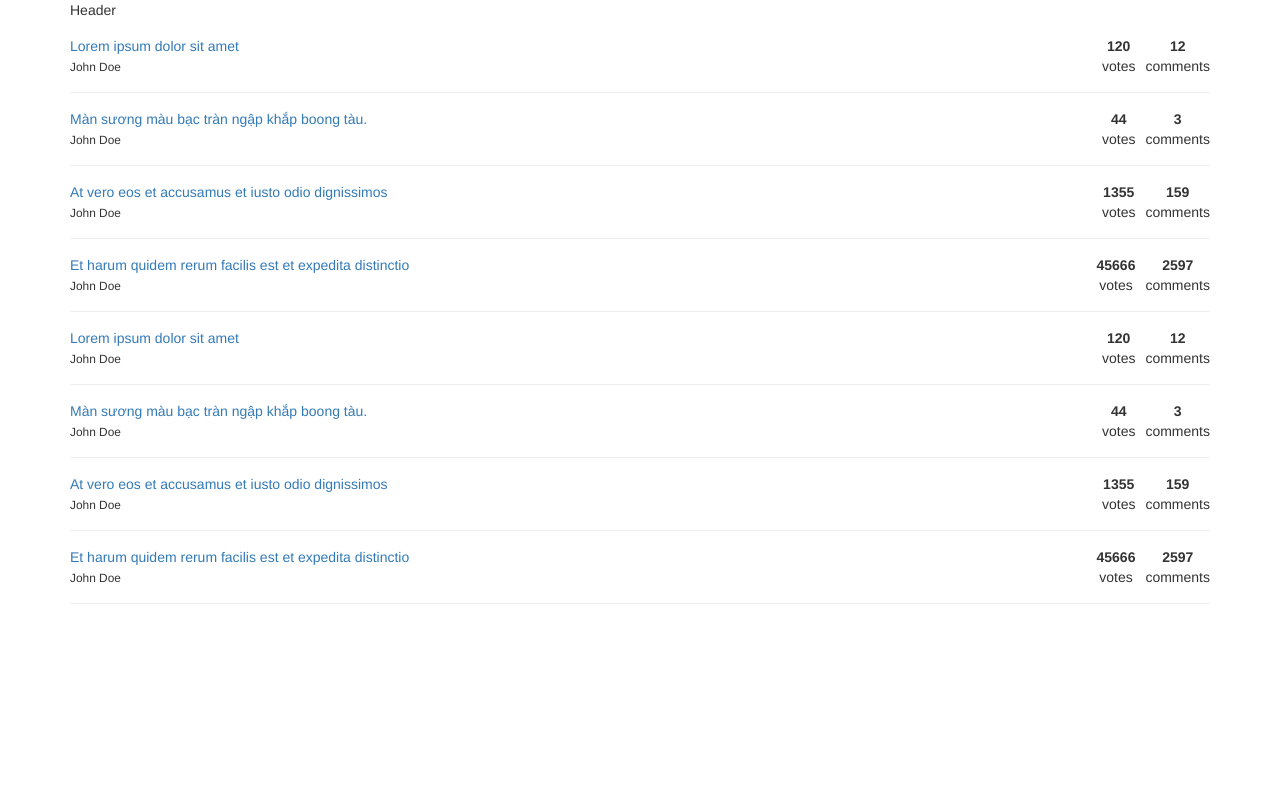
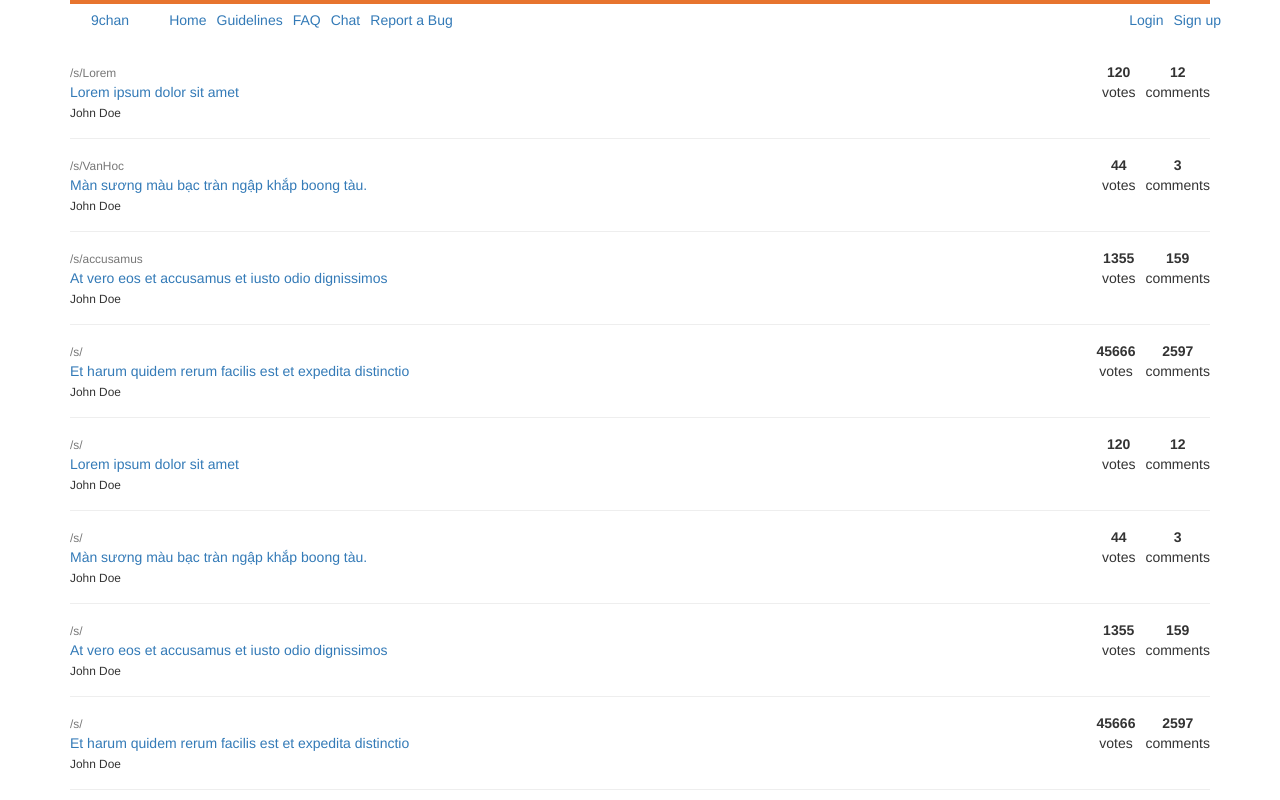
Before and after one commit to green-leaves/universal-react, a React app: page / in a window 1280 px wide. Built offline with nearby package versions, Linux system fonts and the light colour scheme.

Commit message:
Create basic header roughly.

```diff
--- a/package.json
+++ b/package.json
@@ -4,7 +4,7 @@
   "description": "",
   "main": "index.js",
   "scripts": {
-    "start:dev": "webpack-dev-server --progress --colors",
+    "dev": "webpack-dev-server --progress --colors",
     "test": "echo \"Error: no test specified\" && exit 1"
   },
   "keywords": [],
--- a/public/index.css
+++ b/public/index.css
@@ -20,3 +20,17 @@ body {
   text-align: center;
   margin-left: 10px;
 }
+
+.App-header {
+  border-top: 4px solid #e7742e;
+  padding: 6px;
+}
+
+.Header-controls {
+  list-style-type: none;
+}
+
+.Header-controls > li {
+  display: inline-block;
+  margin-right: 10px;
+}
--- a/src/components/ThreadLink/ThreadLink.js
+++ b/src/components/ThreadLink/ThreadLink.js
@@ -8,6 +8,9 @@ class ThreadLink extends React.Component {
         return (
             <div className="thread-container">
                 <div className="thread-info">
+                    <div className="text-muted">
+                        <small>/s/{this.props.thread.sub}</small>
+                    </div>
                     <Link className={this.props.className} to={`/thread/${this.props.thread.id}`}>
                         <span className="">{this.props.thread.title}</span>
                     </Link>
--- a/src/modules/App/App.js
+++ b/src/modules/App/App.js
@@ -1,10 +1,37 @@
 import React from 'react';
+import {Link} from 'react-router';
 
 class App extends React.Component {
     render() {
         return (
             <div>
-                <div>Header</div>
+                <div>
+                        <header id="header" className="App-header">
+                        <div id="header-navigation" className="Header-navigation"><div className="Navigation ButtonGroup "></div></div>
+                        <div className="container">
+                            <div className="Header-title pull-left">
+                                <Link to="/"  id="home-link">
+                                    9chan
+                                </Link>
+                            </div>
+                            <div className="Header-primary pull-left">
+                                <ul className="Header-controls">
+                                    <li><Link to="/"  className="Button Button--link">Home</Link></li>
+                                    <li><Link to="/"  className="Button Button--link">Guidelines</Link></li>
+                                    <li><Link to="/"  className="Button Button--link">FAQ</Link></li>
+                                    <li><Link to="/">Chat</Link></li>
+                                    <li><Link to="/">Report a Bug</Link></li>
+                                </ul>
+                            </div>
+                            <div className="Header-secondary pull-right">
+                                <ul className="Header-controls">
+                                    <li><Link to="/"  className="Button Button--link">Login</Link></li>
+                                    <li><Link to="/"  className="Button Button--link">Sign up</Link></li>
+                                </ul>
+                            </div>
+                        </div>
+                        </header>
+                    </div>
                 {this.props.children}
             </div>
         )
--- a/src/modules/Home/Home.js
+++ b/src/modules/Home/Home.js
@@ -15,18 +15,21 @@ class Home extends React.Component {
             {
                 id : "1",
                 title: "Lorem ipsum dolor sit amet",
+                sub: "Lorem",
                 totalComments: 12,
                 totalVotes: 120,
             },
             {
                 id : "2",
                 title: "Màn sương màu bạc tràn ngập khắp boong tàu.",
+                sub: "VanHoc",
                 totalComments: 3,
                 totalVotes: 44,
             },
             {
                 id : "3",
                 title: "At vero eos et accusamus et iusto odio dignissimos",
+                sub: "accusamus",
                 totalComments: 159,
                 totalVotes: 1355,
             },
@@ -37,7 +40,7 @@ class Home extends React.Component {
                 totalVotes: 45666,
             },
             {
-                id : "6",
+                id : "5",
                 title: "Lorem ipsum dolor sit amet",
                 totalComments: 12,
                 totalVotes: 120,
```
